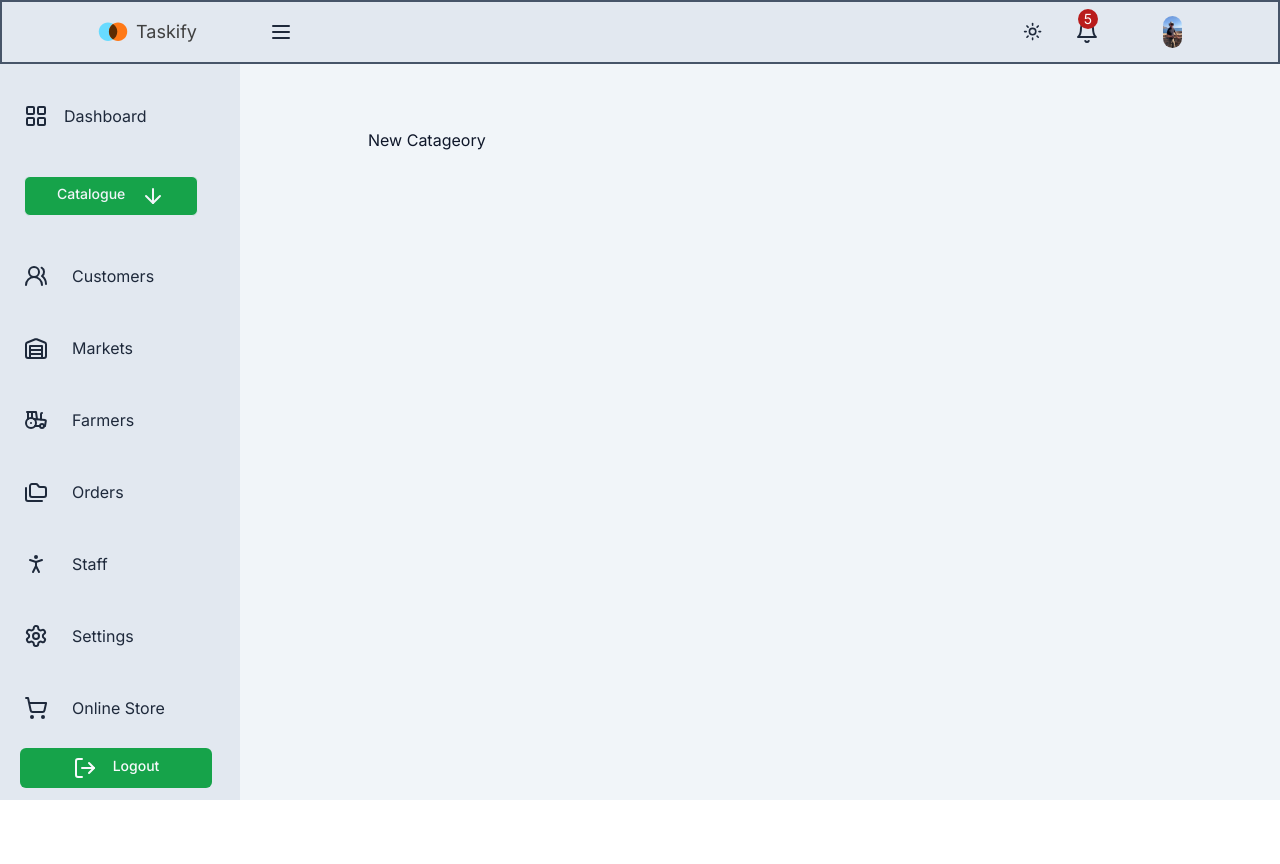
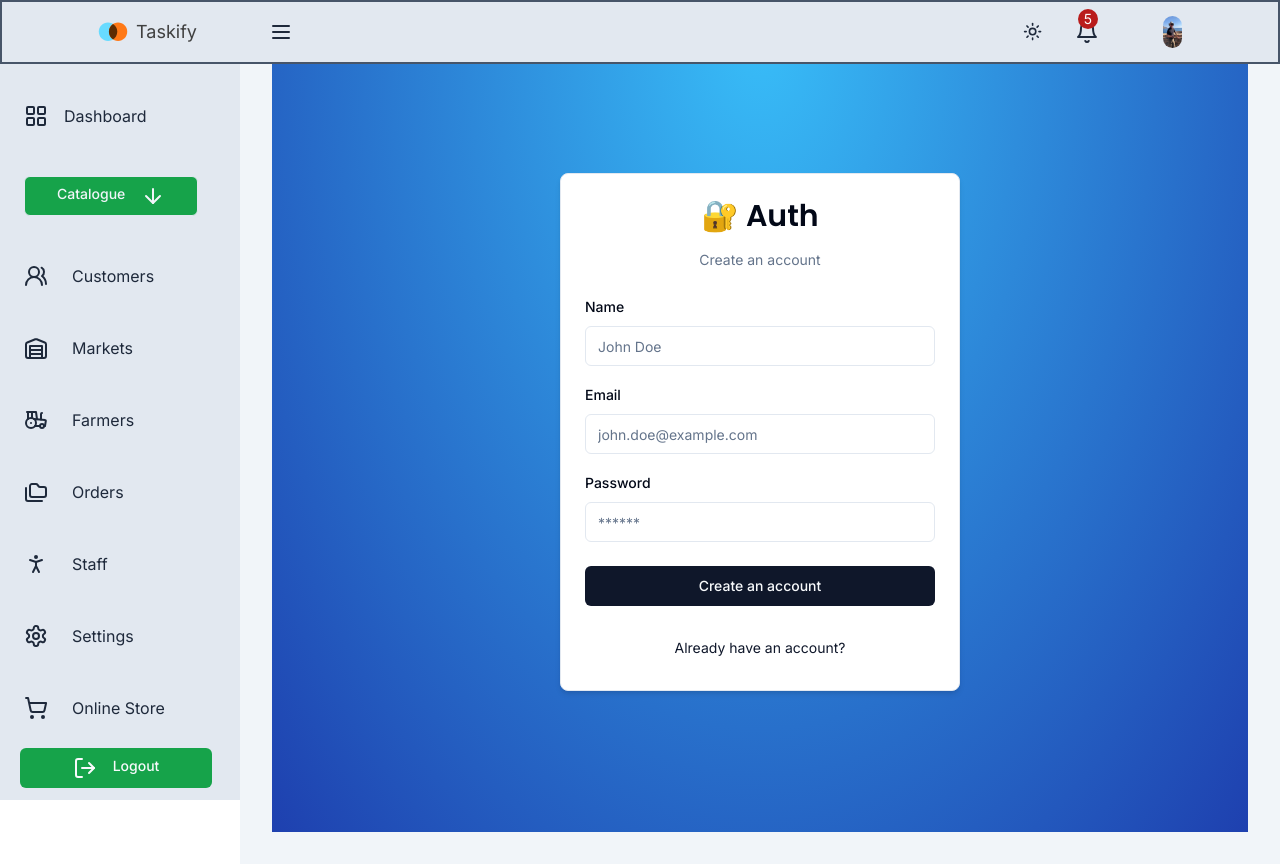
Before and after one commit to NeilRow56/jb_ecomm, a Next.js app: page /dashboard/categories/new in a window 1280 px wide. Before the commit the page ends 800 px from the top, so only its background shows below. Built offline with nearby package versions, Linux system fonts and the light colour scheme.

Commit message:
Added Register Form

```diff
--- /dev/null
+++ b/src/app/(back-office)/_components/shared/BackButton.tsx
@@ -0,0 +1,18 @@
+'use client'
+
+import Link from 'next/link'
+
+import { Button } from '@/components/ui/button'
+
+interface BackButtonProps {
+  href: string
+  label: string
+}
+
+export const BackButton = ({ href, label }: BackButtonProps) => {
+  return (
+    <Button variant="link" className="w-full font-normal" size="sm" asChild>
+      <Link href={href}>{label}</Link>
+    </Button>
+  )
+}
--- /dev/null
+++ b/src/app/(back-office)/_components/shared/CardWrapper.tsx
@@ -0,0 +1,35 @@
+'use client'
+
+import { Card, CardContent, CardFooter, CardHeader } from '@/components/ui/card'
+
+import { BackButton } from './BackButton'
+import { Header } from './Header'
+
+interface CardWrapperProps {
+  children: React.ReactNode
+  headerLabel: string
+  backButtonLabel: string
+  backButtonHref: string
+  showSocial?: boolean
+}
+
+export const CardWrapper = ({
+  children,
+  headerLabel,
+  backButtonLabel,
+  backButtonHref,
+  showSocial,
+}: CardWrapperProps) => {
+  return (
+    <Card className="w-[400px] shadow-md">
+      <CardHeader>
+        <Header label={headerLabel} />
+      </CardHeader>
+      <CardContent>{children}</CardContent>
+
+      <CardFooter>
+        <BackButton label={backButtonLabel} href={backButtonHref} />
+      </CardFooter>
+    </Card>
+  )
+}
--- /dev/null
+++ b/src/app/(back-office)/_components/shared/CreateForm.tsx
@@ -0,0 +1,109 @@
+'use client'
+
+import * as z from 'zod'
+import { useTransition } from 'react'
+import { useForm } from 'react-hook-form'
+import { zodResolver } from '@hookform/resolvers/zod'
+
+import { RegisterSchema } from '@/schemas'
+import { Input } from '@/components/ui/input'
+import {
+  Form,
+  FormControl,
+  FormField,
+  FormItem,
+  FormLabel,
+  FormMessage,
+} from '@/components/ui/form'
+
+import { Button } from '@/components/ui/button'
+import { CardWrapper } from './CardWrapper'
+
+export const RegisterForm = () => {
+  const [isPending, startTransition] = useTransition()
+
+  const form = useForm<z.infer<typeof RegisterSchema>>({
+    resolver: zodResolver(RegisterSchema),
+    defaultValues: {
+      email: '',
+      password: '',
+      name: '',
+    },
+  })
+
+  const onSubmit = (values: z.infer<typeof RegisterSchema>) => {
+    console.log(values)
+  }
+
+  return (
+    <CardWrapper
+      headerLabel="Create an account"
+      backButtonLabel="Already have an account?"
+      backButtonHref="/auth/login"
+      showSocial
+    >
+      <Form {...form}>
+        <form onSubmit={form.handleSubmit(onSubmit)} className="space-y-6">
+          <div className="space-y-4">
+            <FormField
+              control={form.control}
+              name="name"
+              render={({ field }) => (
+                <FormItem>
+                  <FormLabel>Name</FormLabel>
+                  <FormControl>
+                    <Input
+                      {...field}
+                      disabled={isPending}
+                      placeholder="John Doe"
+                    />
+                  </FormControl>
+                  <FormMessage />
+                </FormItem>
+              )}
+            />
+            <FormField
+              control={form.control}
+              name="email"
+              render={({ field }) => (
+                <FormItem>
+                  <FormLabel>Email</FormLabel>
+                  <FormControl>
+                    <Input
+                      {...field}
+                      disabled={isPending}
+                      placeholder="john.doe@example.com"
+                      type="email"
+                    />
+                  </FormControl>
+                  <FormMessage />
+                </FormItem>
+              )}
+            />
+            <FormField
+              control={form.control}
+              name="password"
+              render={({ field }) => (
+                <FormItem>
+                  <FormLabel>Password</FormLabel>
+                  <FormControl>
+                    <Input
+                      {...field}
+                      disabled={isPending}
+                      placeholder="******"
+                      type="password"
+                    />
+                  </FormControl>
+                </FormItem>
+              )}
+            />
+          </div>
+
+          <Button disabled={isPending} type="submit" className="w-full">
+            Create an account
+          </Button>
+        </form>
+      </Form>
+    </CardWrapper>
+  )
+}
--- /dev/null
+++ b/src/app/(back-office)/_components/shared/Header.tsx
@@ -0,0 +1,21 @@
+import { Poppins } from 'next/font/google'
+
+import { cn } from '@/lib/utils'
+
+const font = Poppins({
+  subsets: ['latin'],
+  weight: ['600'],
+})
+
+interface HeaderProps {
+  label: string
+}
+
+export const Header = ({ label }: HeaderProps) => {
+  return (
+    <div className="flex w-full flex-col items-center justify-center gap-y-4">
+      <h1 className={cn('text-3xl font-semibold', font.className)}>🔐 Auth</h1>
+      <p className="text-sm text-muted-foreground">{label}</p>
+    </div>
+  )
+}
--- a/src/app/(back-office)/dashboard/(catalogue)/categories/new/page.tsx
+++ b/src/app/(back-office)/dashboard/(catalogue)/categories/new/page.tsx
@@ -1,9 +1,11 @@
+import { RegisterForm } from '@/app/(back-office)/_components/shared/CreateForm'
+
 type Props = {}
 
 const NewCatageoryPage = (props: Props) => {
   return (
-    <div>
-      <h2 className="p-24 text-slate-900 dark:text-slate-100">New Catageory</h2>
+    <div className="flex h-screen items-center justify-center bg-[radial-gradient(ellipse_at_top,_var(--tw-gradient-stops))] from-sky-400 to-blue-800">
+      <RegisterForm />
     </div>
   )
 }
--- a/src/components/ui/button.tsx
+++ b/src/components/ui/button.tsx
@@ -1,34 +1,36 @@
-import * as React from "react"
-import { Slot } from "@radix-ui/react-slot"
-import { cva, type VariantProps } from "class-variance-authority"
+import * as React from 'react'
+import { Slot } from '@radix-ui/react-slot'
+import { cva, type VariantProps } from 'class-variance-authority'
 
-import { cn } from "@/lib/utils"
+import { cn } from '@/lib/utils'
 
 const buttonVariants = cva(
-  "inline-flex items-center justify-center whitespace-nowrap rounded-md text-sm font-medium ring-offset-background transition-colors focus-visible:outline-none focus-visible:ring-2 focus-visible:ring-ring focus-visible:ring-offset-2 disabled:pointer-events-none disabled:opacity-50",
+  'inline-flex items-center justify-center whitespace-nowrap rounded-md text-sm font-medium ring-offset-background transition-colors focus-visible:outline-none focus-visible:ring-2 focus-visible:ring-ring focus-visible:ring-offset-2 disabled:pointer-events-none disabled:opacity-50',
   {
     variants: {
       variant: {
-        default: "bg-primary text-primary-foreground hover:bg-primary/90",
+        default: 'bg-primary text-primary-foreground hover:bg-primary/90',
         destructive:
-          "bg-destructive text-destructive-foreground hover:bg-destructive/90",
+          'bg-destructive text-destructive-foreground hover:bg-destructive/90',
         outline:
-          "border border-input bg-background hover:bg-accent hover:text-accent-foreground",
+          'border border-input bg-background hover:bg-accent hover:text-accent-foreground',
         secondary:
-          "bg-secondary text-secondary-foreground hover:bg-secondary/80",
-        ghost: "hover:bg-accent hover:text-accent-foreground",
-        link: "text-primary underline-offset-4 hover:underline",
+          'bg-secondary text-secondary-foreground hover:bg-secondary/80',
+        ghost: 'hover:bg-accent hover:text-accent-foreground',
+        link: 'text-primary underline-offset-4 hover:underline',
+        primary:
+          'bg-green-700 text-slate-800 dark:text-slate-200 hover:bg-green-600/70',
       },
       size: {
-        default: "h-10 px-4 py-2",
-        sm: "h-9 rounded-md px-3",
-        lg: "h-11 rounded-md px-8",
-        icon: "h-10 w-10",
+        default: 'h-10 px-4 py-2',
+        sm: 'h-9 rounded-md px-3',
+        lg: 'h-11 rounded-md px-8',
+        icon: 'h-10 w-10',
       },
     },
     defaultVariants: {
-      variant: "default",
-      size: "default",
+      variant: 'default',
+      size: 'default',
     },
   }
 )
@@ -41,7 +43,7 @@ export interface ButtonProps
 
 const Button = React.forwardRef<HTMLButtonElement, ButtonProps>(
   ({ className, variant, size, asChild = false, ...props }, ref) => {
-    const Comp = asChild ? Slot : "button"
+    const Comp = asChild ? Slot : 'button'
     return (
       <Comp
         className={cn(buttonVariants({ variant, size, className }))}
@@ -51,6 +53,6 @@ const Button = React.forwardRef<HTMLButtonElement, ButtonProps>(
     )
   }
 )
-Button.displayName = "Button"
+Button.displayName = 'Button'
 
 export { Button, buttonVariants }
--- /dev/null
+++ b/src/schemas/index.ts
@@ -0,0 +1,13 @@
+import * as z from 'zod'
+
+export const RegisterSchema = z.object({
+  email: z.string().email({
+    message: 'Email is required',
+  }),
+  password: z.string().min(6, {
+    message: 'Minimum 6 characters required',
+  }),
+  name: z.string().min(1, {
+    message: 'Name is required',
+  }),
+})
```
